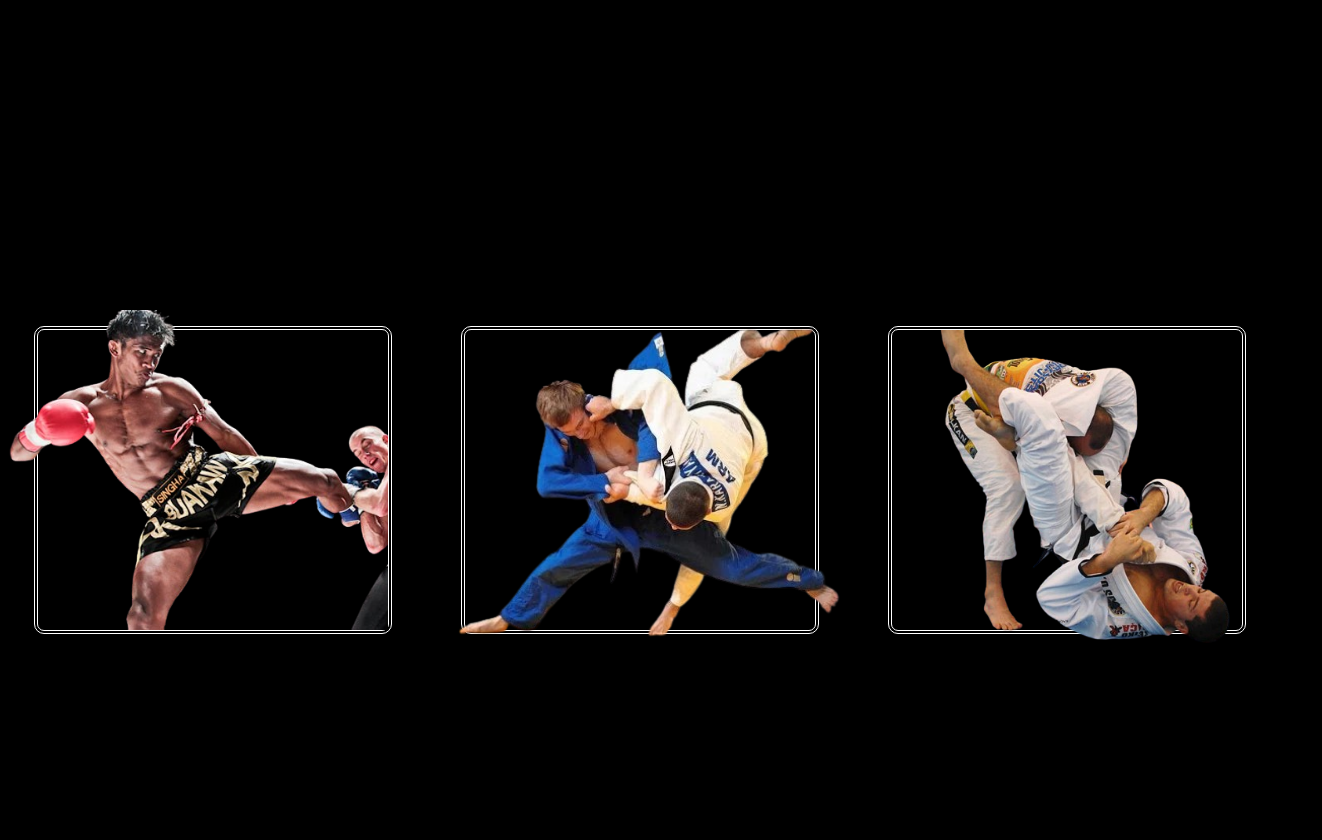
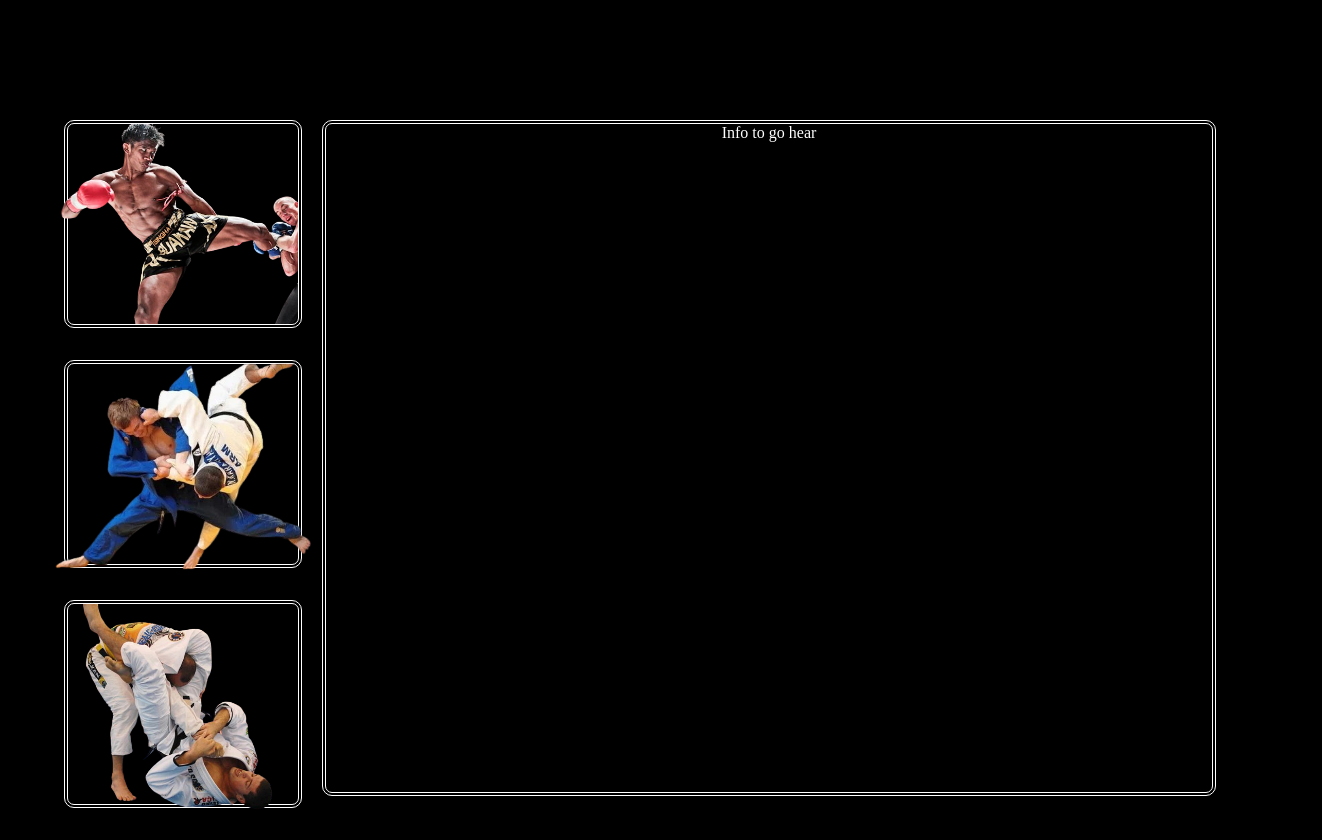
Before and after one commit to Tomal1/Flying-Knee-Dojo, a plain HTML site: page index.html in a window 1280 px wide. Shown: the part 760-1600 px from the top of the page, 1322 px wide, since content can reach past the window. Drawn offline with Linux system fonts and the light colour scheme.

Commit message:
css grid added

```diff
--- a/assets/css/Class-Schedule.css
+++ b/assets/css/Class-Schedule.css
@@ -1,18 +1,39 @@
 .container{
-    width: 100%;
+    width: 90%;
     height: 100%;
-    display: flex;
-    justify-content: space-around;
-    align-items: center;
+    margin-left: 5%;
+    display: grid;
+    grid-template-columns: repeat(6, 1fr);
+    grid-template-rows: repeat(3, 1fr);
+    grid-template-areas:
+
+    "T1 infoBox infoBox infoBox infoBox infoBox "
+    "T2 infoBox infoBox infoBox infoBox infoBox "
+    "T3 infoBox infoBox infoBox infoBox infoBox "
+    ;
+    column-gap: 20px;
 
 }
 
-.thumb{
+.thumbNail{
     border: 4px solid white;
     border-style: double;
     border-radius: 10px;
-    height: 300px;
-    width: 350px;
+    height: 200px;
+    width: 230px;
+    backface-visibility: hidden;
+}
+
+.T1{
+    grid-area: T1;
+}
+
+.T2{
+    grid-area: T2;
+}
+
+.T3{
+    grid-area: T3;
 }
 
 .thumImg{
@@ -21,19 +42,29 @@
 }
 
 .Mauy-Thai{
-    height: 320px;
-    margin: -20px 0px 0px -30px;
+    height: 200px;
+    margin: 0px 0px 0px -8px;
+    border-radius: 10px;
 
 }
 
 .Judo{
-    height: 365px;
-    margin:-21px 0px 0px -77px;
+    height: 245px;
+    margin:-14px 0px 0px -60px;
 
 }
 
 .BJJ{
-    height: 320px;
+    height: 210px;
     margin: 0px 0px 0px -50px;
 
 }
+
+.infoBox{
+    grid-area: infoBox;
+    border: 4px solid white;
+    border-style: double;
+    border-radius: 10px;
+    height: 668px;
+
+}
--- a/index.html
+++ b/index.html
@@ -1,53 +1,48 @@
 <!DOCTYPE html>
 <html lang="en">
   <head>
-    <meta charset="UTF-8">
-    <meta name="viewport" content="width=device-width, initial-scale=1.0">
+    <meta charset="UTF-8" />
+    <meta name="viewport" content="width=device-width, initial-scale=1.0" />
     <title>Flying Knee Dojo</title>
-    <link rel="stylesheet" href="./assets/css/Root&Nav.css"/>
-    <link rel="stylesheet" href="./assets/css/Class-Schedule.css"/>
+    <link rel="stylesheet" href="./assets/css/Root&Nav.css" />
+    <link rel="stylesheet" href="./assets/css/Class-Schedule.css" />
   </head>
   <body>
-
     <nav>
       <h1>Flying Knee Dojo</h1>
       <ul>
         <li><a href="#Home">Home</a></li>
         <li><a href="#Class-Schedule">Class Schedule</a></li>
         <li><a href="#">Instructors</a></li>
-            <li><a href="#">Contact</a></li>
+        <li><a href="#Contact">Contact</a></li>
         <li><a href="#">Shop</a></li>
       </ul>
     </nav>
 
     <section id="Home">
       <figure>
-            <img src="./assets/buakaw.png">
+        <img src="./assets/buakaw.png" />
       </figure>
-
     </section>
 
     <section id="Class-Schedule">
+      <div class="container">
 
-        <div class="container">
-            <div class="thumb">
-                <img src="./assets/Buakaw2.png" class="Mauy-Thai thumImg"/>
+        <div class="thumbNail T1">
+          <img src="./assets/Buakaw2.png" class="Mauy-Thai thumImg" />
+        </div>
+
+        <div class="thumbNail T2">
+          <img src="./assets/judo.png" class="Judo thumImg" />
+        </div>
+
+        <div class="thumbNail T3">
+          <img src="./assets/BJJ.png" class="BJJ thumImg" />
+        </div>
+
+        <div class="infoBox"><span>Info to go hear</span></div>
 
       </div>
-            <div class="thumb">
-                <img src="./assets/judo.png" class="Judo thumImg"/>
-
-            </div>
-            <div class="thumb">
-                <img src="./assets/BJJ.png" class="BJJ thumImg"/>
-
-            </div>
-
-        </div>
-
     </section>
-
-
-
   </body>
 </html>
```
Lines whose indentation alone changed are shown as unchanged.
